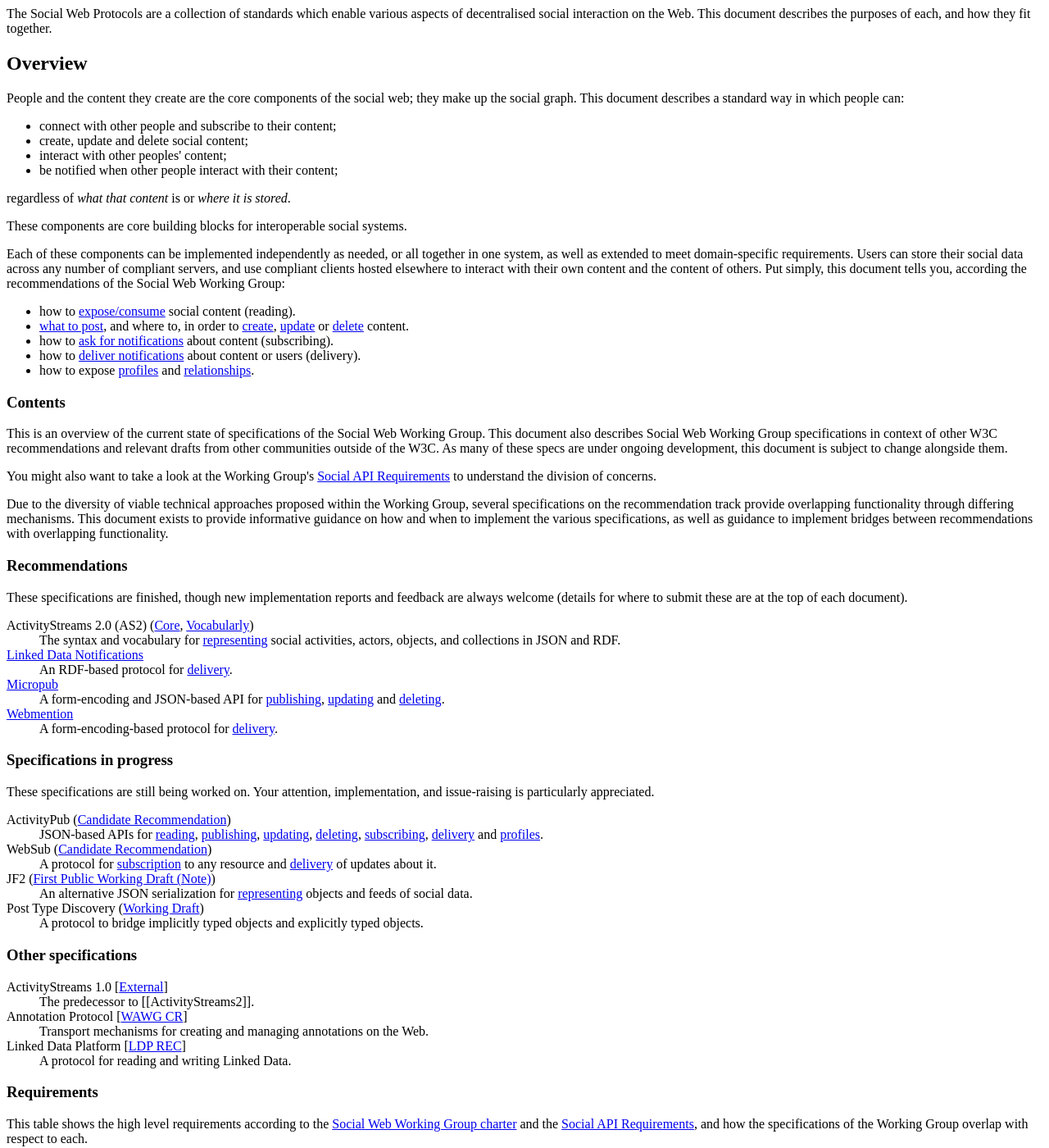
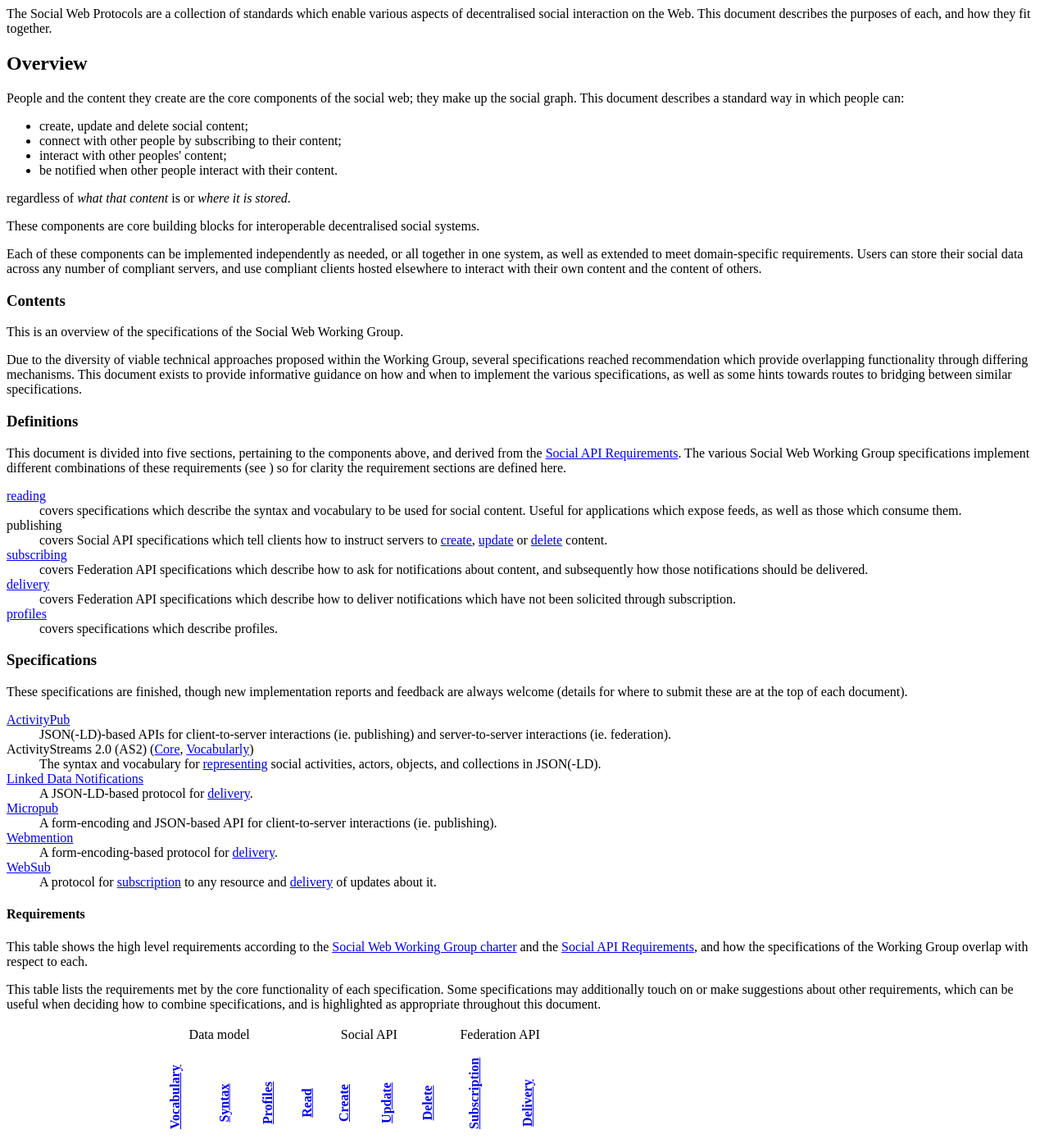
Before and after one commit to w3c-social/social-web-protocols, a Jekyll site: the page index.html, which Jekyll copies as it is, in a window 1280 px wide and 1400 px high. Shown: the whole window at 82% size. Built offline with Jekyll 4.4.1, drawn with Linux system fonts in a browser that asks for light colours; some of the changed text lies outside the part shown.

Commit message:
Rehash overview, add definitions, clarify purpose of table.

```diff
--- a/index.html
+++ b/index.html
@@ -310,100 +310,78 @@
     <p>People and the content they create are the core components of the social web; they make up the social graph. This document describes a standard way in which people can:</p>
 
     <ul>
-      <li>connect with other people and subscribe to their content;</li>
       <li>create, update and delete social content;</li>
+      <li>connect with other people by subscribing to their content;</li>
       <li>interact with other peoples' content;</li>
-      <li>be notified when other people interact with their content;</li>
+      <li>be notified when other people interact with their content.</li>
     </ul>
 
     <p>regardless of <em>what that content</em> is or <em>where it is stored</em>.</p>
 
-    <p>These components are core building blocks for interoperable social systems.</p>
+    <p>These components are core building blocks for interoperable decentralised social systems.</p>
 
-    <p>Each of these components can be implemented independently as needed, or all together in one system, as well as extended to meet domain-specific requirements. Users can store their social data across any number of compliant servers, and use compliant clients hosted elsewhere to interact with their own content and the content of others. Put simply, this document tells you, according the recommendations of the Social Web Working Group:</p>
-
-    <ul>
-      <li>how to <a href="#reading">expose/consume</a> social content (reading).</li>
-      <li><a href="#content-representation">what to post</a>, and where to, in order to <a href="#publishing">create</a>, <a href="#updating">update</a> or <a href="#deleting">delete</a> content.</li>
-      <li>how to <a href="#subscribing">ask for notifications</a> about content (subscribing).</li>
-      <li>how to <a href="#delivery">deliver notifications</a> about content or users (delivery).</li>
-      <li>how to expose <a href="#profiles">profiles</a> and <a href="#relationships">relationships</a>.</li>
-    </ul>
+    <p>Each of these components can be implemented independently as needed, or all together in one system, as well as extended to meet domain-specific requirements. Users can store their social data across any number of compliant servers, and use compliant clients hosted elsewhere to interact with their own content and the content of others.</p>
 
     <section id="contents">
       <h3>Contents</h3>
 
-      <p>This is an overview of the current state of specifications of the Social Web Working Group. This document also describes Social Web Working Group specifications in context of other W3C recommendations and relevant drafts from other communities outside of the W3C. As many of these specs are under ongoing development, this document is subject to change alongside them.</p>
+      <p>This is an overview of the specifications of the Social Web Working Group.</p>
 
-      <p>You might also want to take a look at the Working Group's <a href="https://www.w3.org/wiki/Socialwg/Social_API/Requirements">Social API Requirements</a> to understand the division of concerns.</p>
-
-      <p>Due to the diversity of viable technical approaches proposed within the Working Group, several specifications on the recommendation track provide overlapping functionality through differing mechanisms. This document exists to provide informative guidance on how and when to implement the various specifications, as well as guidance to implement bridges between recommendations with overlapping functionality.</p>
+      <p>Due to the diversity of viable technical approaches proposed within the Working Group, several specifications reached recommendation which provide overlapping functionality through differing mechanisms. This document exists to provide informative guidance on how and when to implement the various specifications, as well as some hints towards routes to bridging between similar specifications.</p>
 
     </section>
+
+    <section id="definitions">
+      <h3>Definitions</h3>
+
+      <p>This document is divided into five sections, pertaining to the components above, and derived from the <a href="https://www.w3.org/wiki/Socialwg/Social_API/Requirements">Social API Requirements</a>. The various Social Web Working Group specifications implement different combinations of these requirements (see <a href="#requirements"></a>) so for clarity the requirement sections are defined here.</p>
+
+      <dl>
+        <dt><a href="#reading">reading</a></dt>
+        <dd>covers specifications which describe the syntax and vocabulary to be used for social content. Useful for applications which expose feeds, as well as those which consume them.</dd>
+        <dt>publishing</dt>
+        <dd>covers Social API specifications which tell clients how to instruct servers to <a href="#publishing">create</a>, <a href="#updating">update</a> or <a href="#deleting">delete</a> content.</dd>
+        <dt><a href="#subscribing">subscribing</a></dt>
+        <dd>covers Federation API specifications which describe how to ask for notifications about content, and subsequently how those notifications should be delivered.</dd>
+        <dt><a href="#delivery">delivery</a></dt>
+        <dd>covers Federation API specifications which describe how to deliver notifications which have not been solicited through subscription.</dd>
+        <dt><a href="#profiles">profiles</a></dt>
+        <dd>covers specifications which describe profiles.</dd>
+      </dl>
+
+    </section>
+
     <section id="swwg-specs">
-      <h3>Recommendations</h3>
+      <h3>Specifications</h3>
 
       <p>These specifications are finished, though new implementation reports and feedback are always welcome (details for where to submit these are at the top of each document).</p>
 
       <dl>
 
+        <dt><a href="http://www.w3.org/TR/activitypub">ActivityPub</a></dt>
+        <dd>JSON(-LD)-based APIs for client-to-server interactions (ie. publishing) and server-to-server interactions (ie. federation).</dd>
+
         <dt>ActivityStreams 2.0 (AS2) (<a href="http://www.w3.org/TR/activitystreams-core">Core</a>, <a href="http://www.w3.org/TR/activitystreams-vocabulary">Vocabularly</a>)</dt>
-        <dd>The syntax and vocabulary for <a href="#reading">representing</a> social activities, actors, objects, and collections in JSON and RDF.</dd>
+        <dd>The syntax and vocabulary for <a href="#reading">representing</a> social activities, actors, objects, and collections in JSON(-LD).</dd>
 
         <dt><a href="https://www.w3.org/TR/ldn">Linked Data Notifications</a></dt>
-        <dd>An RDF-based protocol for <a href="#delivery">delivery</a>.</dd>
+        <dd>A JSON-LD-based protocol for <a href="#delivery">delivery</a>.</dd>
 
         <dt><a href="http://www.w3.org/TR/micropub">Micropub</a></dt>
-        <dd>A form-encoding and JSON-based API for <a href="#publishing">publishing</a>, <a href="#updating">updating</a> and <a href="#deleting">deleting</a>.</dd>
+        <dd>A form-encoding and JSON-based API for client-to-server interactions (ie. publishing).</dd>
 
         <dt><a href="http://www.w3.org/TR/webmention">Webmention</a></dt>
         <dd>A form-encoding-based protocol for <a href="#delivery">delivery</a>.</dd>
-      </dl>
 
-    </section>
-
-    <section id="swwg-drafts">
-      <h3>Specifications in progress</h3>
-
-      <p>These specifications are still being worked on. Your attention, implementation, and issue-raising is particularly appreciated.</p>
-
-      <dl>
-
-        <dt>ActivityPub (<a href="http://www.w3.org/TR/activitypub">Candidate Recommendation</a>)</dt>
-        <dd>JSON-based APIs for <a href="#reading">reading</a>, <a href="#publishing">publishing</a>, <a href="#updating">updating</a>, <a href="#deleting">deleting</a>, <a href="#subscribing">subscribing</a>, <a href="#delivery">delivery</a> and <a href="#profiles">profiles</a>.</dd>
-
-        <dt>WebSub (<a href="https://www.w3.org/TR/websub">Candidate Recommendation</a>)</dt>
+        <dt><a href="https://www.w3.org/TR/websub">WebSub</a></dt>
         <dd>A protocol for <a href="#subscribing">subscription</a> to any resource and <a href="#delivery">delivery</a> of updates about it.</dd>
-
-        <dt>JF2 (<a href="https://www.w3.org/TR/jf2/">First Public Working Draft (Note)</a>)</dt>
-        <dd>An alternative JSON serialization for <a href="#reading">representing</a> objects and feeds of social data.</dd>
-
-        <dt>Post Type Discovery (<a href="https://www.w3.org/TR/post-type-discovery/">Working Draft</a>)</dt>
-        <dd>A protocol to bridge implicitly typed objects and explicitly typed objects.</dd>
-      </dl>
-    </section>
-
-    <section id="other-specs">
-      <h3>Other specifications</h3>
-
-      <dl>
-
-        <dt>ActivityStreams 1.0 [<a href="http://activitystrea.ms/specs/json/1.0/">External</a>]</dt>
-        <dd>The predecessor to [[ActivityStreams2]].</dd>
-
-        <dt>Annotation Protocol [<a href="https://www.w3.org/TR/annotation-protocol/">WAWG CR</a>]</dt>
-        <dd>Transport mechanisms for creating and managing annotations on the Web.</dd>
-
-        <dt>Linked Data Platform [<a href="https://www.w3.org/TR/ldp/">LDP REC</a>]</dt>
-        <dd>A protocol for reading and writing Linked Data.</dd>
 
       </dl>
 
-    </section>
-
       <section id="requirements">
-      <h3>Requirements</h3>
+        <h4>Requirements</h4>
         <p>This table shows the high level requirements according to the <a href="https://www.w3.org/2013/socialweb/social-wg-charter.html">Social Web Working Group charter</a> and the <a href="https://www.w3.org/wiki/Socialwg/Social_API/Requirements">Social API Requirements</a>, and how the specifications of the Working Group overlap with respect to each.</p>
+        <p>This table lists the requirements met by the core functionality of each specification. Some specifications may additionally touch on or make suggestions about other requirements, which can be useful when deciding how to combine specifications, and is highlighted as appropriate throughout this document.</p>
         <table class="th90">
           <tr>
             <td></td>
@@ -475,6 +453,18 @@
           </tr>
 
           <tr>
+            <td style="text-align:left;">Webmention</td>
+            <td></td>
+            <td></td>
+            <td></td>
+            <td></td>
+            <td></td>
+            <td></td>
+            <td></td>
+            <td></td>
+            <td>X</td>
+          </tr>
+          <tr>
             <td style="text-align:left;">WebSub<br></td>
             <td></td>
             <td></td>
@@ -486,48 +476,12 @@
             <td>X</td>
             <td></td>
           </tr>
-        <tr>
-          <td style="text-align:left;">Webmention</td>
-          <td></td>
-          <td></td>
-          <td></td>
-          <td></td>
-          <td></td>
-          <td></td>
-          <td></td>
-          <td></td>
-          <td>X</td>
-        </tr>
 
-        <tr>
-          <td style="text-align:left;">JF2</td>
-          <td>X</td>
-          <td>X</td>
-          <td></td>
-          <td></td>
-          <td></td>
-          <td></td>
-          <td></td>
-          <td></td>
-          <td></td>
-        </tr>
-        <tr>
-          <td style="text-align:left;">Post-type discovery<br></td>
-          <td></td>
-          <td></td>
-          <td></td>
-          <td>X</td>
-          <td></td>
-          <td></td>
-          <td></td>
-          <td></td>
-          <td></td>
-        </tr>
         </table>
       </section>
 
       <section id="how-do-the-specs-relate-to-each-other">
-      <h2>How do these specifications relate to each other?</h2>
+        <h4>How do these specifications relate to each other?</h4>
         <p>As a quick reference, some key relationships between specifications are as follows:</p>
         <ul>
           <li><strong>ActivityPub and ActivityStreams 2.0</strong>: ActivityPub uses the AS2 syntax and vocabulary for the payload of all requests.</li>
@@ -538,7 +492,9 @@
           <li><strong>Micropub and Webmention</strong>: Are complementary but independent. Content could be created with Micropub, then Webmention discovery can be commenced on any URLs in the content.</li>
           <li><strong>Micropub and Linked Data Notifications</strong>: Are complementary but independent. Content could be created with Micropub, then LDN discovery can be commenced on any relevant resources identified by the server.</li>
           <li><strong>Micropub and WebSub</strong>: Are complementary but independent. Content could be created with Micropub, then passed to a WebSub <em>hub</em> for delivery to subscribers.</li>
+          <li><strong>ActivityPub and WebSub</strong>: Overlapping functionality using different content types and verification mechanisms. </li>
         </ul>
+      </section>
     </section>
   </section>
 
@@ -976,6 +932,7 @@
       <section id="changes-since-2017-05-04">
       <h3>Changes from 4 May 2017 WD to this version</h3>
       <ul>
+        <li>Add requirements definitions to clarify the sections each spec is listed under.</li>
         <li>Update document status of specifications.</li>
       </ul>
       </section>
```
Lines whose indentation alone changed are shown as unchanged.
